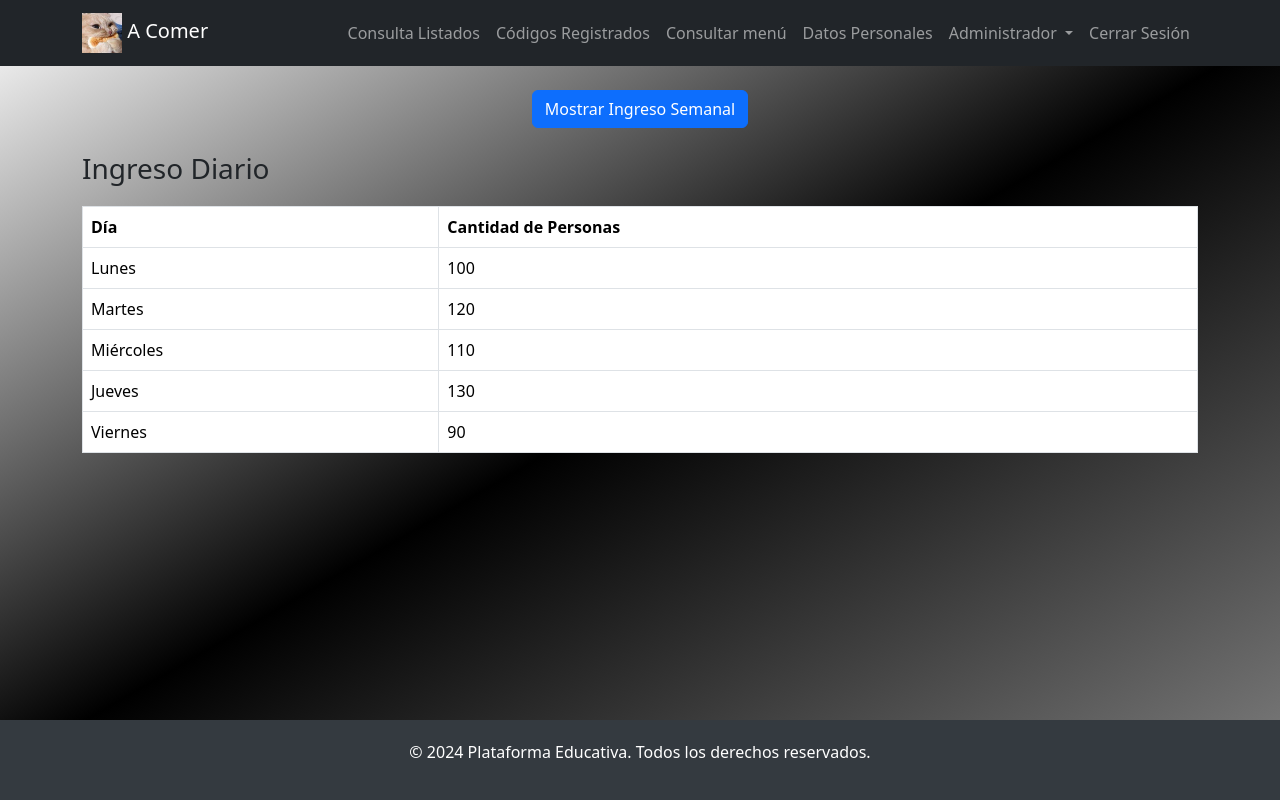
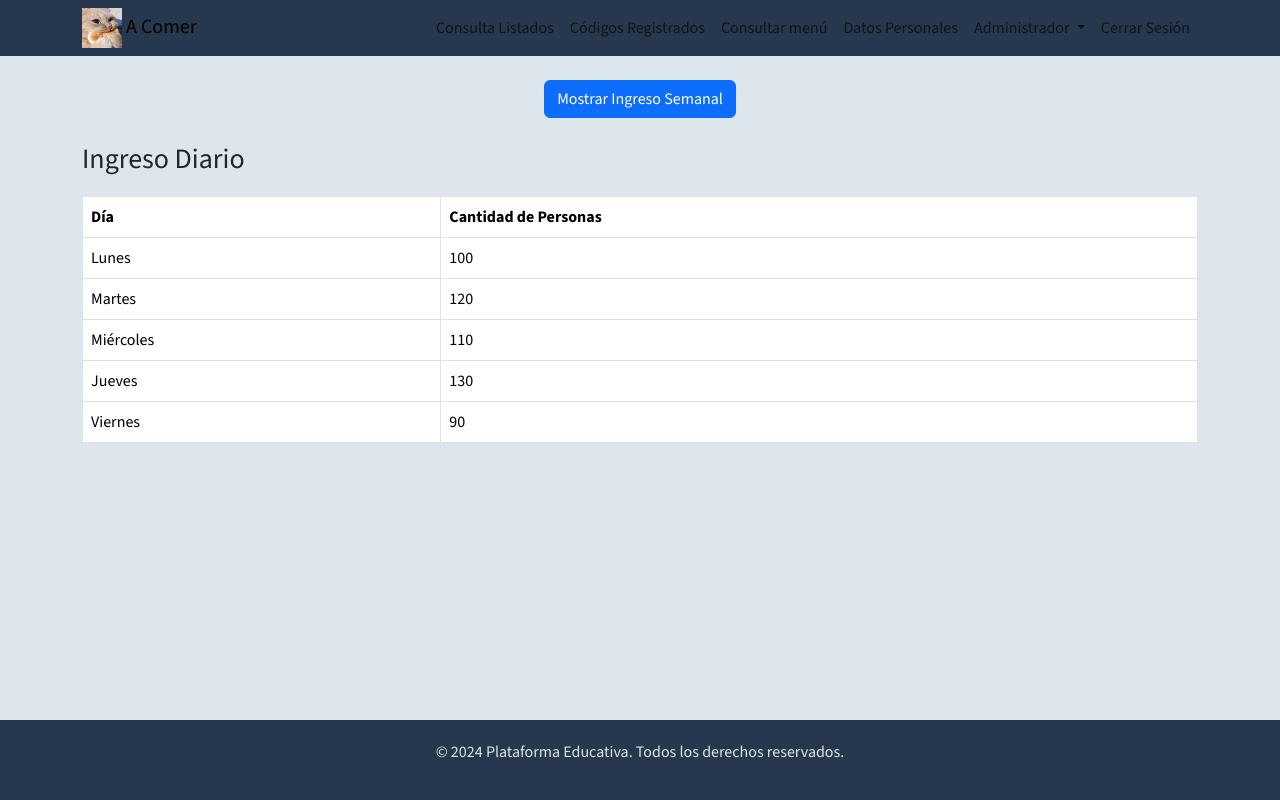
Before and after one commit to mjjkk13/proyecto_acomer, a PHP site: page /Php/Admin/index.html in a window 1280 px wide. Run offline with PHP 8.4, Linux system fonts and the light colour scheme.

Commit message:
cambios styles

```diff
--- a/Css/estadisticas.css
+++ b/Css/estadisticas.css
@@ -1,42 +1,49 @@
-/* archivo: ../../Css/estadisticas.css */
+@import url('https://fonts.googleapis.com/css2?family=Source+Code+Pro:ital,wght@0,200..900;1,200..900&family=Source+Sans+3:ital,wght@0,200..900;1,200..900&display=swap');
+
 body {
-    background-color: #f8f9fa;
+  background-color: #DDE6ED; /* Fondo general */
+  margin: 0;
+  background-attachment: fixed; /* Fondo fijo */
+  padding-top: 0px;
+  font-family: 'Source Sans 3', sans-serif; /* Aplicación de la fuente */
 }
 
 .table {
   margin-top: 20px;
 }
-  body {
-    padding-top: 0px;
-    background: linear-gradient(150deg, white, black, grey);
-    margin: 0;
-    background-attachment: fixed; /* Fondo fijo */
+
+nav {
+  background-color: #27374D; /* Fondo del nav */
+  color: #ffffff; /* Color del texto en el nav */
 }
 
 .hero {
   padding: 10vh 0;
   background: transparent;
-    color: white;
+  color: #ffffff !important; /* Color del texto */
 }
 
 .features {
   padding: 50px 0;
+  background-color: #9DB2BF; /* Fondo de la sección de características */
 }
 
 .feature-box {
-    background-color: #adadad;
+  background-color: #526D82; /* Fondo de las cajas */
   border-radius: 10px;
   padding: 30px;
   box-shadow: 0px 0px 20px rgba(0, 0, 0, 0.1);
   transition: transform 0.3s ease;
+  color: #DDE6ED; /* Color del texto en las cajas */
 }
+
 .feature-box:hover {
   transform: scale(1.25);
 }
 
 .footer {
-    background-color: #343a40;
-    color: #ffffff;
+  background-color: #27374D; /* Fondo del footer, oscuro para contraste */
+  color: #DDE6ED; /* Color del texto en el footer */
   padding: 20px 0;
   position: fixed;
   bottom: 0;
--- a/Php/Admin/index.html
+++ b/Php/Admin/index.html
@@ -9,11 +9,13 @@
   <link rel="stylesheet" href="https://cdnjs.cloudflare.com/ajax/libs/font-awesome/5.15.4/css/all.min.css">
 </head>
 <body>
-  <nav class="navbar navbar-expand-lg navbar-dark bg-dark">
+  <nav class="navbar navbar-expand-lg">
     <div class="container">
+      <div class="so">
       <a class="navbar-brand" href="index.html">
         <img id="gatito" src="../../css/img/images.jpg" alt="Logo" width="40" height="40"> A Comer
       </a>
+    </div>
       <button class="navbar-toggler" type="button" data-bs-toggle="collapse" data-bs-target="#navbarNav" aria-controls="navbarNav" aria-expanded="false" aria-label="Toggle navigation">
         <span class="navbar-toggler-icon"></span>
       </button>
--- a/Php/index.html
+++ b/Php/index.html
@@ -8,7 +8,7 @@
   <link rel="stylesheet" href="../Css/index.css">
 </head>
 <body>
-    <nav class="navbar navbar-expand-lg navbar-dark bg-dark">
+    <nav class="navbar navbar-expand-lg">
         <div class="container">
           <a class="navbar-brand" href="#">
             <img src="../css/img/images.jpg" alt="Logo" width="40" height="40"> A Comer
```
Lines whose indentation alone changed are shown as unchanged.
